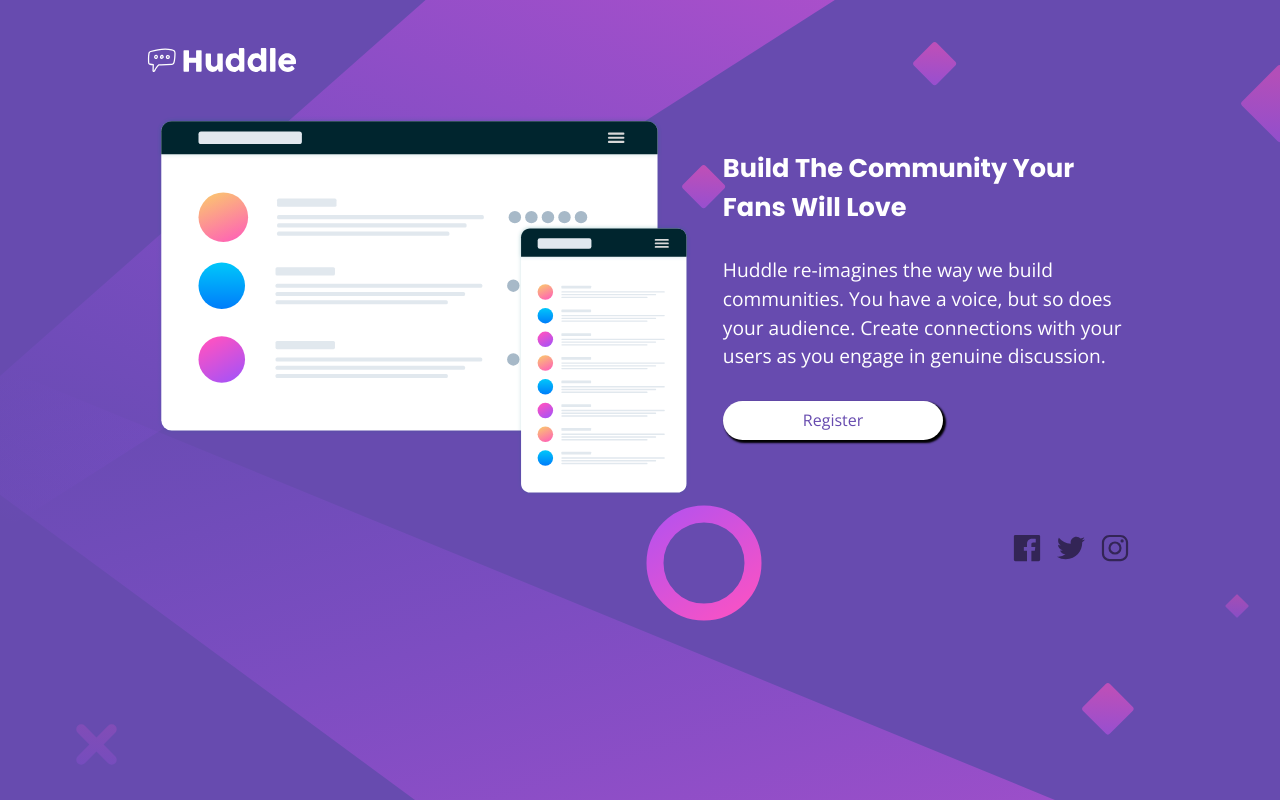
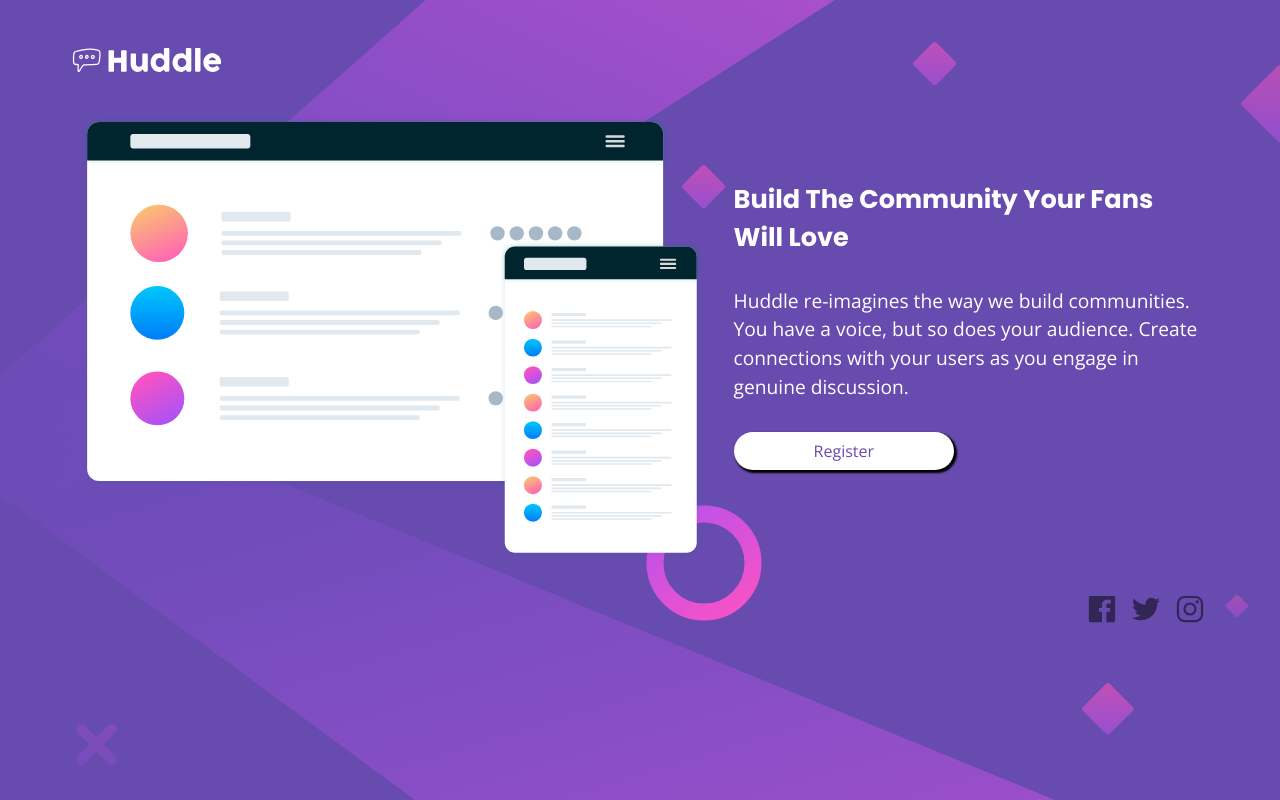
Before and after one commit to Rabin92/huddle-landing-page, a plain HTML site: page index.html in a window 1280 px wide. Drawn offline with nearby package versions, Linux system fonts and the light colour scheme.

Commit message:
changed the value of css properties

```diff
--- a/css/styles.css
+++ b/css/styles.css
@@ -28,7 +28,7 @@ button[type="submit"] {
 
 .logo {
   margin-top: 20px;
-  width: 65%;
+  width: 10rem;
 }
 
 .flex-container {
@@ -100,7 +100,7 @@ button[type="submit"] {
   }
 
   .logo {
-    width: 40%;
+    width: 10rem;
   }
 
   .flex-container {
@@ -125,7 +125,7 @@ button[type="submit"] {
 
 @media (min-width: 1024px) {
   .wrapper {
-    width: 80%;
-    max-width: 1000px;
+    width: 90%;
+    max-width: 1150px;
   }
 }
```
